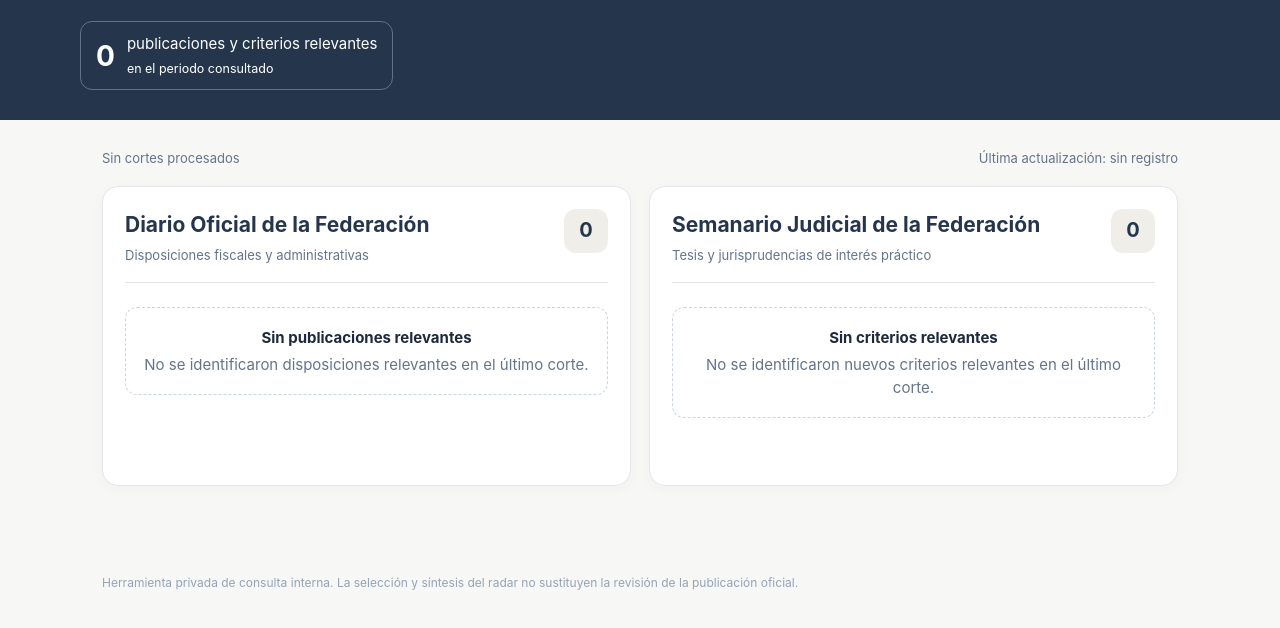
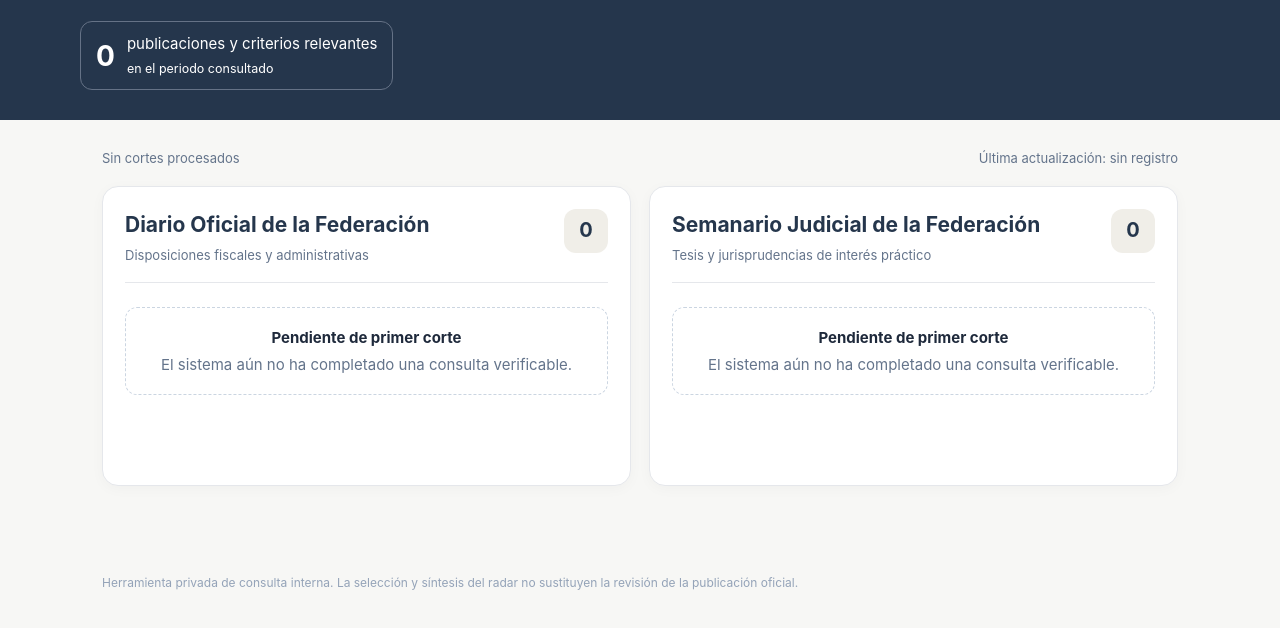
Before and after one commit to christianngm-svg/radar-fiscal-administrativo, a plain HTML site: page index.html in a window 1280 px wide. Shown: the part 168-796 px from the top of the page. Drawn offline with Linux system fonts and the light colour scheme.

Commit message:
Distinguish empty results from unprocessed radar

```diff
--- a/index.html
+++ b/index.html
@@ -67,8 +67,9 @@
     const response=await fetch('./data/radar.json',{cache:'no-store'});
     if(!response.ok)throw new Error('Aún no existe un reporte publicado');
     const data=await response.json();
-    const d=render('dof-items',data.dof,'Sin publicaciones relevantes','No se identificaron disposiciones relevantes en el último corte.');
-    const s=render('sjf-items',data.sjf,'Sin criterios relevantes','No se identificaron nuevos criterios relevantes en el último corte.');
+    const processed=Boolean(data.updated_at);
+    const d=render('dof-items',data.dof,processed?'Sin publicaciones relevantes':'Pendiente de primer corte',processed?'No se identificaron disposiciones relevantes en el último corte.':'El sistema aún no ha completado una consulta verificable.');
+    const s=render('sjf-items',data.sjf,processed?'Sin criterios relevantes':'Pendiente de primer corte',processed?'No se identificaron nuevos criterios relevantes en el último corte.':'El sistema aún no ha completado una consulta verificable.');
     document.getElementById('dof-count').textContent=d;
     document.getElementById('sjf-count').textContent=s;
     document.getElementById('total').textContent=d+s;
```
